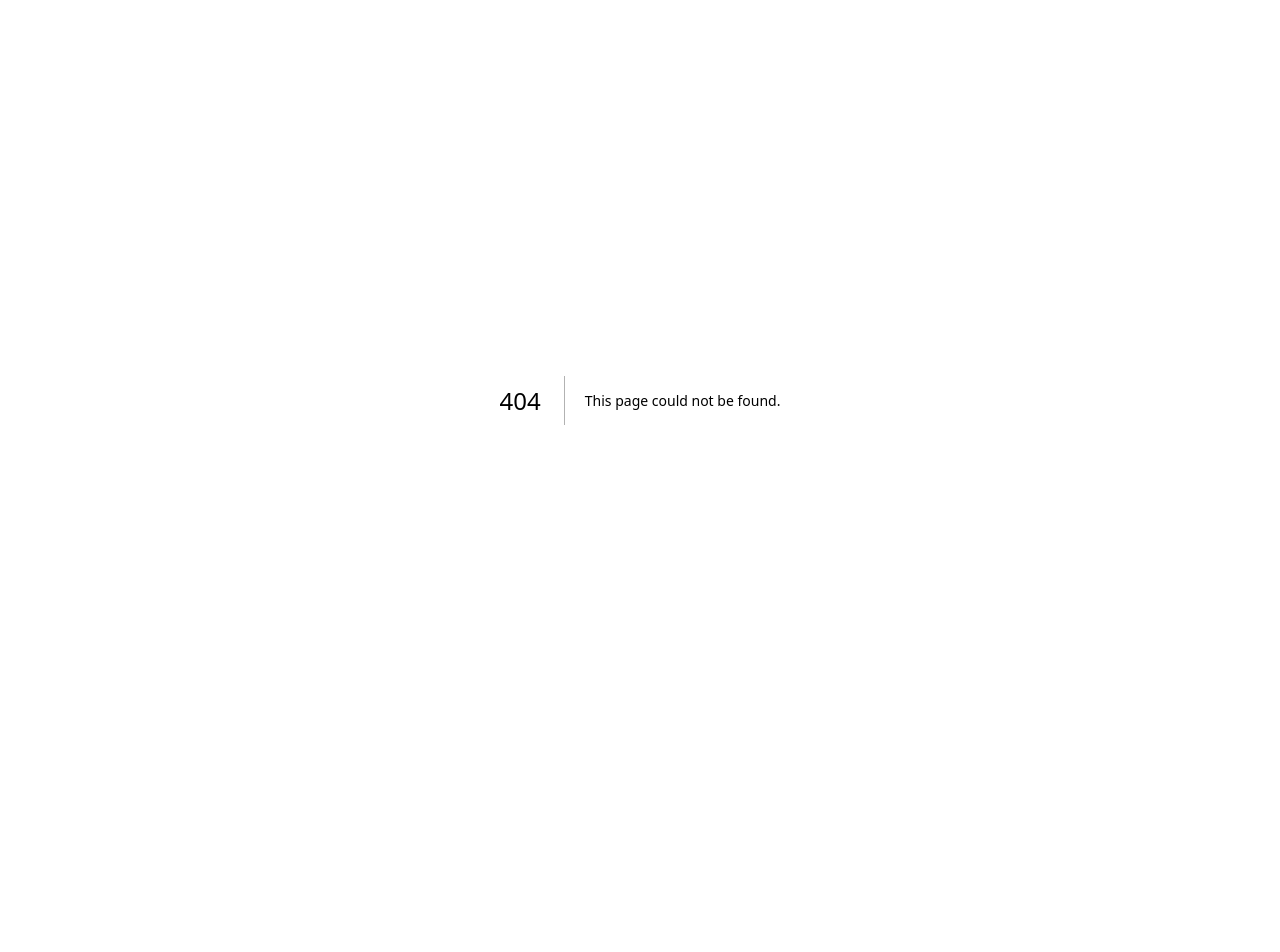
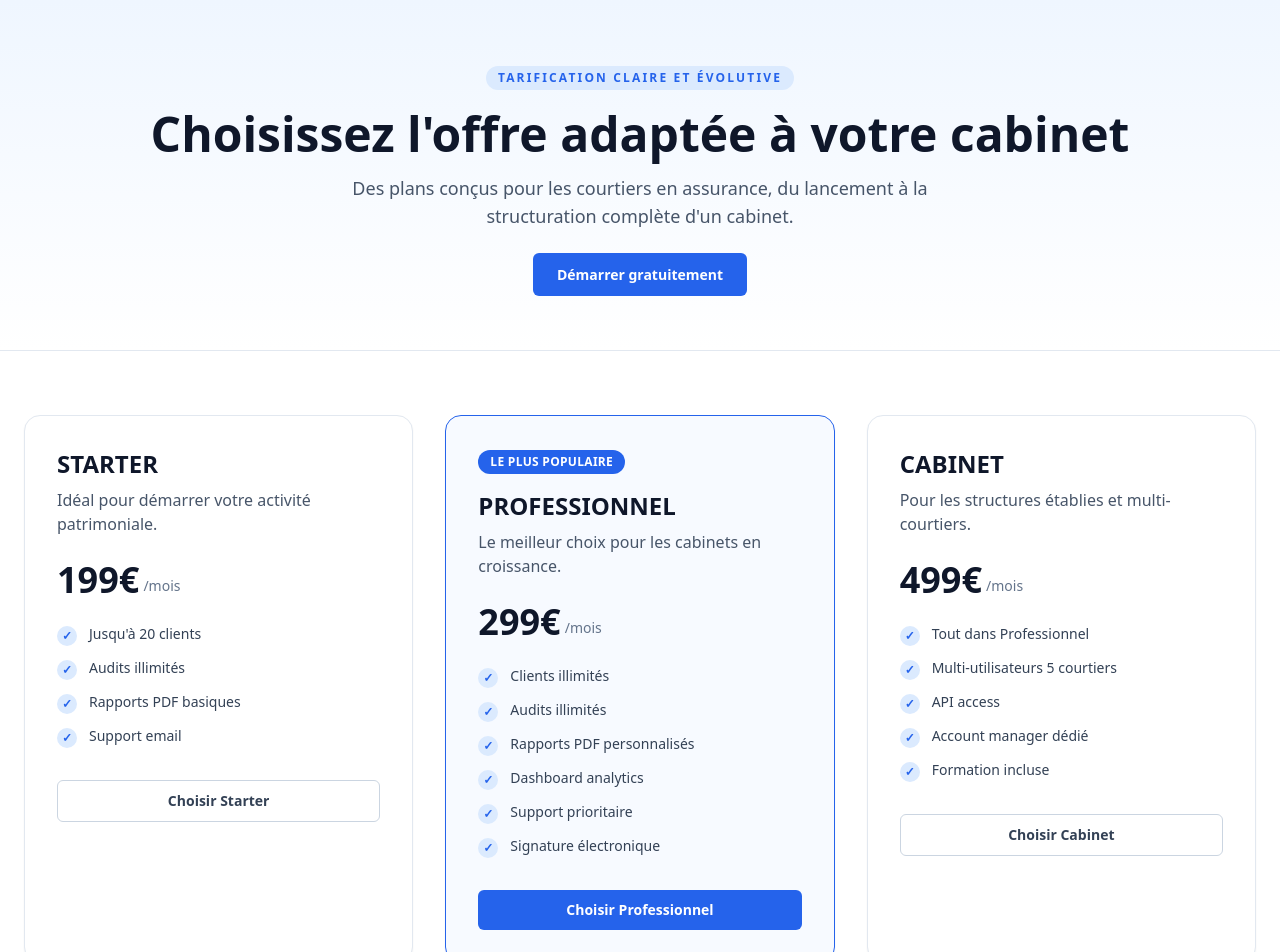
Before and after one commit to doriandu26130-code/riskmap-pro, a Next.js app: page /tarifs in a window 1280 px wide. Before the commit this address had no page. Shown: the top 952 px of the page. Before the commit the page ends 800 px from the top, so only its background shows below. Built offline with nearby package versions, Linux system fonts and the light colour scheme.

Commit message:
Add detailed French pricing page and navbar link

```diff
--- a/app/page.tsx
+++ b/app/page.tsx
@@ -1,4 +1,11 @@
-const navigationLinks = ["Fonctionnalités", "Tarifs", "À propos", "Contact"];
+import Link from "next/link";
+
+const navigationLinks = [
+  { label: "Fonctionnalités", href: "#" },
+  { label: "Tarifs", href: "/tarifs" },
+  { label: "À propos", href: "#" },
+  { label: "Contact", href: "#" },
+];
 
 const stats = [
   { value: "+500", label: "courtiers" },
@@ -52,13 +59,13 @@ export default function HomePage() {
           </span>
           <div className="hidden items-center gap-8 md:flex">
             {navigationLinks.map((link) => (
-              <a
-                key={link}
-                href="#"
+              <Link
+                key={link.label}
+                href={link.href}
                 className="text-sm font-medium text-slate-600 transition hover:text-[#2563EB]"
               >
-                {link}
-              </a>
+                {link.label}
+              </Link>
             ))}
           </div>
           <button className="rounded-md bg-[#2563EB] px-4 py-2 text-sm font-semibold text-white transition hover:bg-blue-700">
--- /dev/null
+++ b/app/tarifs/page.tsx
@@ -0,0 +1,243 @@
+import Link from "next/link";
+
+const plans = [
+  {
+    name: "Starter",
+    price: "199€",
+    period: "/mois",
+    description: "Idéal pour démarrer votre activité patrimoniale.",
+    popular: false,
+    features: [
+      "Jusqu'à 20 clients",
+      "Audits illimités",
+      "Rapports PDF basiques",
+      "Support email",
+    ],
+  },
+  {
+    name: "Professionnel",
+    price: "299€",
+    period: "/mois",
+    description: "Le meilleur choix pour les cabinets en croissance.",
+    popular: true,
+    features: [
+      "Clients illimités",
+      "Audits illimités",
+      "Rapports PDF personnalisés",
+      "Dashboard analytics",
+      "Support prioritaire",
+      "Signature électronique",
+    ],
+  },
+  {
+    name: "Cabinet",
+    price: "499€",
+    period: "/mois",
+    description: "Pour les structures établies et multi-courtiers.",
+    popular: false,
+    features: [
+      "Tout dans Professionnel",
+      "Multi-utilisateurs 5 courtiers",
+      "API access",
+      "Account manager dédié",
+      "Formation incluse",
+    ],
+  },
+];
+
+const comparisonRows = [
+  {
+    feature: "Nombre de clients",
+    starter: "Jusqu'à 20",
+    pro: "Illimité",
+    cabinet: "Illimité",
+  },
+  {
+    feature: "Audits",
+    starter: "Illimités",
+    pro: "Illimités",
+    cabinet: "Illimités",
+  },
+  {
+    feature: "Rapports PDF",
+    starter: "Basiques",
+    pro: "Personnalisés",
+    cabinet: "Personnalisés",
+  },
+  {
+    feature: "Dashboard analytics",
+    starter: "—",
+    pro: "Inclus",
+    cabinet: "Inclus",
+  },
+  {
+    feature: "Support",
+    starter: "Email",
+    pro: "Prioritaire",
+    cabinet: "Prioritaire + manager dédié",
+  },
+  {
+    feature: "Signature électronique",
+    starter: "—",
+    pro: "Incluse",
+    cabinet: "Incluse",
+  },
+  {
+    feature: "Multi-utilisateurs",
+    starter: "—",
+    pro: "—",
+    cabinet: "5 courtiers",
+  },
+  {
+    feature: "API access",
+    starter: "—",
+    pro: "—",
+    cabinet: "Incluse",
+  },
+  {
+    feature: "Formation",
+    starter: "—",
+    pro: "—",
+    cabinet: "Incluse",
+  },
+];
+
+const faq = [
+  {
+    question: "Puis-je changer d'offre à tout moment ?",
+    answer:
+      "Oui, vous pouvez passer à une offre supérieure ou inférieure à tout moment depuis votre espace administrateur.",
+  },
+  {
+    question: "Y a-t-il un engagement de durée ?",
+    answer:
+      "Non, toutes nos offres sont sans engagement. Vous pouvez résilier quand vous le souhaitez.",
+  },
+  {
+    question: "Proposez-vous une période d'essai ?",
+    answer:
+      "Oui, un essai gratuit de 14 jours est disponible sur les offres Starter et Professionnel.",
+  },
+  {
+    question: "Comment fonctionne l'accompagnement Cabinet ?",
+    answer:
+      "L'offre Cabinet inclut un account manager dédié, des points mensuels et une formation de prise en main pour vos équipes.",
+  },
+  {
+    question: "La signature électronique est-elle conforme ?",
+    answer:
+      "Oui, notre module de signature électronique respecte les standards de conformité en vigueur en Europe.",
+  },
+];
+
+export default function TarifsPage() {
+  return (
+    <main className="min-h-screen bg-white text-slate-900">
+      <section className="border-b border-slate-200 bg-gradient-to-b from-blue-50 to-white">
+        <div className="mx-auto w-full max-w-7xl px-6 py-16 text-center">
+          <p className="inline-flex rounded-full bg-blue-100 px-3 py-1 text-xs font-semibold uppercase tracking-[0.18em] text-[#2563EB]">
+            Tarification claire et évolutive
+          </p>
+          <h1 className="mt-5 text-4xl font-bold sm:text-5xl">Choisissez l'offre adaptée à votre cabinet</h1>
+          <p className="mx-auto mt-4 max-w-2xl text-lg text-slate-600">
+            Des plans conçus pour les courtiers en assurance, du lancement à la structuration complète d'un cabinet.
+          </p>
+          <div className="mt-8">
+            <Link
+              href="/register"
+              className="rounded-md bg-[#2563EB] px-6 py-3 text-sm font-semibold text-white transition hover:bg-blue-700"
+            >
+              Démarrer gratuitement
+            </Link>
+          </div>
+        </div>
+      </section>
+
+      <section className="mx-auto w-full max-w-7xl px-6 py-16">
+        <div className="grid gap-8 lg:grid-cols-3">
+          {plans.map((plan) => (
+            <article
+              key={plan.name}
+              className={`rounded-2xl border p-8 shadow-sm ${
+                plan.popular
+                  ? "border-[#2563EB] bg-blue-50/50 shadow-[0_20px_40px_-24px_rgba(37,99,235,0.45)]"
+                  : "border-slate-200 bg-white"
+              }`}
+            >
+              {plan.popular ? (
+                <p className="mb-4 inline-flex rounded-full bg-[#2563EB] px-3 py-1 text-xs font-semibold uppercase tracking-wide text-white">
+                  Le plus populaire
+                </p>
+              ) : null}
+              <h2 className="text-2xl font-bold text-slate-900 uppercase">{plan.name}</h2>
+              <p className="mt-2 text-slate-600">{plan.description}</p>
+              <div className="mt-6 flex items-end gap-1">
+                <span className="text-4xl font-bold text-slate-900">{plan.price}</span>
+                <span className="pb-1 text-sm font-medium text-slate-500">{plan.period}</span>
+              </div>
+              <ul className="mt-6 space-y-3">
+                {plan.features.map((feature) => (
+                  <li key={feature} className="flex items-start gap-3 text-sm text-slate-700">
+                    <span className="mt-0.5 inline-flex h-5 w-5 items-center justify-center rounded-full bg-blue-100 text-xs font-bold text-[#2563EB]">
+                      ✓
+                    </span>
+                    <span>{feature}</span>
+                  </li>
+                ))}
+              </ul>
+              <button
+                className={`mt-8 w-full rounded-md px-4 py-2.5 text-sm font-semibold transition ${
+                  plan.popular
+                    ? "bg-[#2563EB] text-white hover:bg-blue-700"
+                    : "border border-slate-300 text-slate-700 hover:border-[#2563EB] hover:text-[#2563EB]"
+                }`}
+              >
+                Choisir {plan.name}
+              </button>
+            </article>
+          ))}
+        </div>
+      </section>
+
+      <section className="border-y border-slate-200 bg-slate-50/60">
+        <div className="mx-auto w-full max-w-7xl px-6 py-16">
+          <h2 className="text-3xl font-bold text-slate-900">Tableau comparatif des fonctionnalités</h2>
+          <div className="mt-8 overflow-x-auto rounded-xl border border-slate-200 bg-white">
+            <table className="min-w-full text-left text-sm">
+              <thead className="bg-blue-50 text-slate-700">
+                <tr>
+                  <th className="px-5 py-4 font-semibold">Fonctionnalité</th>
+                  <th className="px-5 py-4 font-semibold">Starter</th>
+                  <th className="px-5 py-4 font-semibold text-[#2563EB]">Professionnel</th>
+                  <th className="px-5 py-4 font-semibold">Cabinet</th>
+                </tr>
+              </thead>
+              <tbody>
+                {comparisonRows.map((row) => (
+                  <tr key={row.feature} className="border-t border-slate-200">
+                    <td className="px-5 py-4 font-medium text-slate-800">{row.feature}</td>
+                    <td className="px-5 py-4 text-slate-600">{row.starter}</td>
+                    <td className="px-5 py-4 text-slate-700">{row.pro}</td>
+                    <td className="px-5 py-4 text-slate-600">{row.cabinet}</td>
+                  </tr>
+                ))}
+              </tbody>
+            </table>
+          </div>
+        </div>
+      </section>
+
+      <section className="mx-auto w-full max-w-7xl px-6 py-16">
+        <h2 className="text-3xl font-bold text-slate-900">Questions fréquentes</h2>
+        <div className="mt-8 grid gap-4 md:grid-cols-2">
+          {faq.map((item) => (
+            <article key={item.question} className="rounded-xl border border-slate-200 bg-white p-6">
+              <h3 className="text-base font-semibold text-slate-900">{item.question}</h3>
+              <p className="mt-2 text-sm leading-relaxed text-slate-600">{item.answer}</p>
+            </article>
+          ))}
+        </div>
+      </section>
+    </main>
+  );
+}
```
